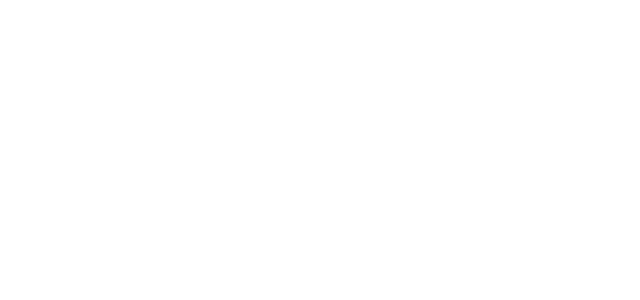
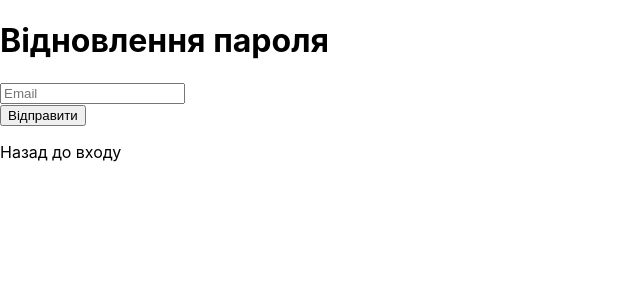
Before and after one commit to koliesnikvv/TravelinoFrontend, a React (Create React App) app: page /forgot-password in a window 1280 px wide. Before the commit this address had no page. Shown: the top 300 px of the page, without its empty margins (0-640 px from the left). Built offline with nearby package versions, Linux system fonts and the light colour scheme.

Commit message:
Add password recovery and email confirmation pages

```diff
--- a/src/App.js
+++ b/src/App.js
@@ -1,6 +1,10 @@
 import { BrowserRouter, Routes, Route } from 'react-router-dom';
 import LoginPage from './pages/LoginPage';
 import RegisterPage from './pages/RegisterPage';
+import EmailConfirmedPage from './pages/EmailConfirmedPage';
+import EmailErrorPage from './pages/EmailErrorPage';
+import ForgotPasswordPage from './pages/ForgotPasswordPage';
+import ResetPasswordPage from "./pages/ResetPasswordPage";
 
 function App() {
   return (
@@ -8,6 +12,10 @@ function App() {
         <Routes>
           <Route path="/login" element={<LoginPage />} />
             <Route path="/register" element={<RegisterPage />} />
+            <Route path="/email-confirmed" element={<EmailConfirmedPage />} />
+            <Route path="/email-error" element={<EmailErrorPage />} />
+            <Route path="/forgot-password" element={<ForgotPasswordPage />} />
+            <Route path="/reset-password" element={<ResetPasswordPage />} />
         </Routes>
       </BrowserRouter>
   );
--- /dev/null
+++ b/src/pages/EmailConfirmedPage.js
@@ -0,0 +1,15 @@
+import { useNavigate } from 'react-router-dom';
+
+function EmailConfirmedPage() {
+    const navigate = useNavigate();
+
+    return (
+        <div>
+            <h1>Email підтверджено</h1>
+            <p>Тепер можеш увійти в акаунт</p>
+            <button onClick={() => navigate('/login')}>Увійти</button>
+        </div>
+    );
+}
+
+export default EmailConfirmedPage;
--- /dev/null
+++ b/src/pages/EmailErrorPage.js
@@ -0,0 +1,10 @@
+function EmailErrorPage() {
+    return (
+        <div>
+            <h1>Помилка підтвердження</h1>
+            <p>Посилання недійсне або застаріле</p>
+        </div>
+    );
+}
+
+export default EmailErrorPage;
--- /dev/null
+++ b/src/pages/ForgotPasswordPage.js
@@ -0,0 +1,39 @@
+import { useState } from 'react';
+import { useNavigate } from 'react-router-dom';
+import client from '../api/client';
+
+function ForgotPasswordPage() {
+    const [email, setEmail] = useState('');
+    const [message, setMessage] = useState('');
+    const [error, setError] = useState('');
+    const navigate = useNavigate();
+
+    const handleSubmit = async () => {
+        try {
+            const response = await client.post('/users/forgot-password/', { email });
+            setMessage(response.data.message);
+        } catch (err) {
+            setError(err.response?.data?.error || 'Щось пішло не так');
+        }
+    };
+
+    return (
+        <div>
+            <h1>Відновлення пароля</h1>
+            <input
+                type="email"
+                placeholder="Email"
+                value={email}
+                onChange={(e) => setEmail(e.target.value)}
+            />
+            <br/>
+            {error && <p>{error}</p>}
+            {message && <p>{message}</p>}
+            <button onClick={handleSubmit}>Відправити</button>
+            <br/>
+            <p onClick={() => navigate('/login')}>Назад до входу</p>
+        </div>
+    );
+}
+
+export default ForgotPasswordPage;
--- /dev/null
+++ b/src/pages/ResetPasswordPage.js
@@ -0,0 +1,54 @@
+import { useState } from 'react';
+import { useNavigate, useParams } from 'react-router-dom';
+import client from '../api/client';
+
+function ResetPasswordPage() {
+    const [password, setPassword] = useState('');
+    const [passwordCheck, setPasswordCheck] = useState('');
+    const [message, setMessage] = useState('');
+    const [error, setError] = useState('');
+    const navigate = useNavigate();
+    const { uid, token } = useParams();
+
+    const handleSubmit = async () => {
+        if (password !== passwordCheck) {
+            setError('Паролі не збігаються');
+            return;
+        }
+
+        try {
+            const response = await client.post(`/users/reset-password/${uid}/${token}/`, {
+                new_password: password,
+            });
+            setMessage(response.data.message);
+            setTimeout(() => navigate('/login'), 2000);
+        } catch (err) {
+            setError(err.response?.data?.error || 'Щось пішло не так');
+        }
+    };
+
+    return (
+        <div>
+            <h1>Новий пароль</h1>
+            <input
+                type="password"
+                placeholder="Новий пароль"
+                value={password}
+                onChange={(e) => setPassword(e.target.value)}
+            />
+            <br/>
+            <input
+                type="password"
+                placeholder="Повторіть пароль"
+                value={passwordCheck}
+                onChange={(e) => setPasswordCheck(e.target.value)}
+            />
+            <br/>
+            {error && <p>{error}</p>}
+            {message && <p>{message}</p>}
+            <button onClick={handleSubmit}>Змінити пароль</button>
+        </div>
+    );
+}
+
+export default ResetPasswordPage;
```
